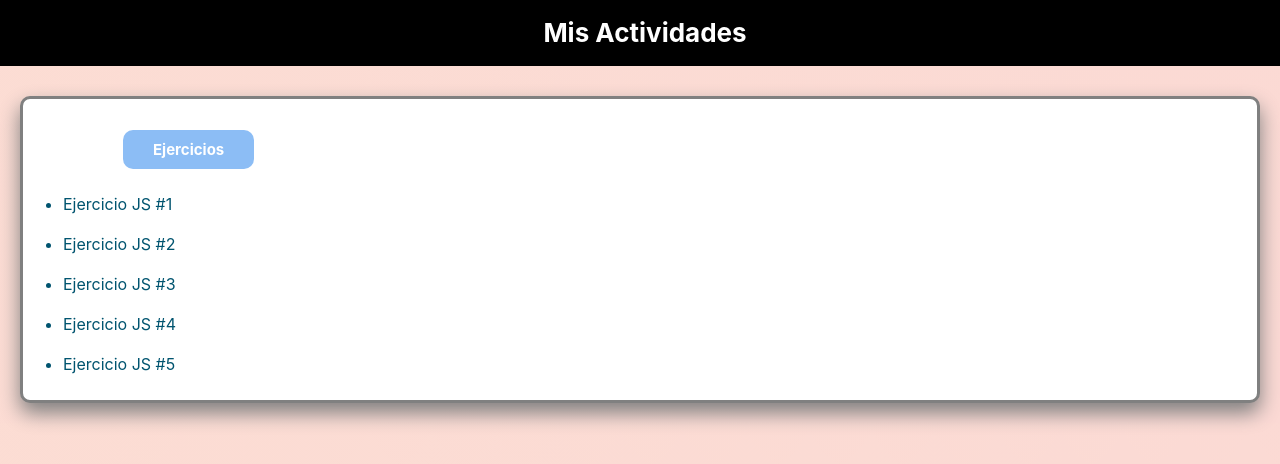
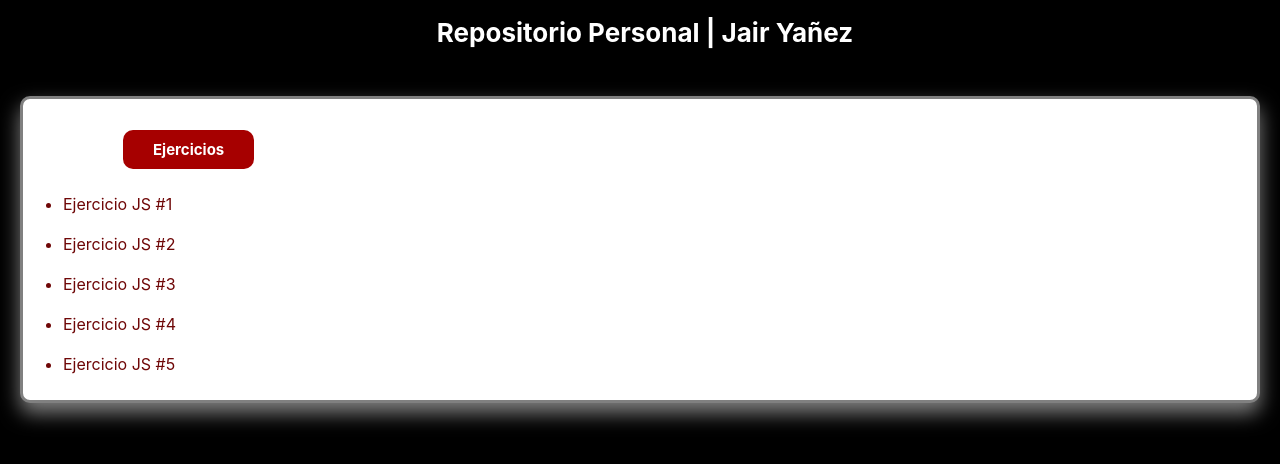
Before and after one commit to jairyanez/fundamentosWeb52, a plain HTML site: page index.html in a window 1280 px wide. Drawn offline with Linux system fonts and the light colour scheme.

Commit message:
Rediseno del index

```diff
--- a/css/style.css
+++ b/css/style.css
@@ -1,7 +1,7 @@
 body {
     font-family: -apple-system, BlinkMacSystemFont, sans-serif;
     margin: 0;
-    background-image: linear-gradient(135deg,#fff0d1,#fbd9d4);
+    background-image: linear-gradient(120deg,#000000,#000000,#850000,#895e00,#000000,#000000);
     background-size: 800%;
     animation: fanimado 10s infinite;
 }
@@ -28,6 +28,7 @@ header {
 #head-1 h1 {
     font-size: 26px;
     padding-left: 10px;
+    background: fanimado;
 }
 
 #container-list {
@@ -49,18 +50,18 @@ header {
     display: inline-block;
     border-radius: 10px;
     color:white;
-    background-color: rgb(140, 189, 245);
+    background-color: rgb(166, 0, 0);
 }
 #container-list li, a {
     text-decoration: none;
-    color: #00546F;
+    color: #6f0707;
     padding-top: 10px;
     padding-bottom: 10px;
 }
 #container-list li a:hover {
-    background-color: rgb(0, 167, 170);
+    background-color: rgb(146, 80, 0);
     padding: 10px 10px 10px;
     border-radius: 10px;
-    color: white;
+    color: rgb(255, 255, 255);
     transition: 0.2s;
 }
--- a/index.html
+++ b/index.html
@@ -10,7 +10,7 @@
 <body>
     <header>
         <div id="head-1">
-            <h1><b>Mis Actividades</b></h1>
+            <h1><b>Repositorio Personal | Jair Yañez</b></h1>
         </div>
     </header>
 
```
